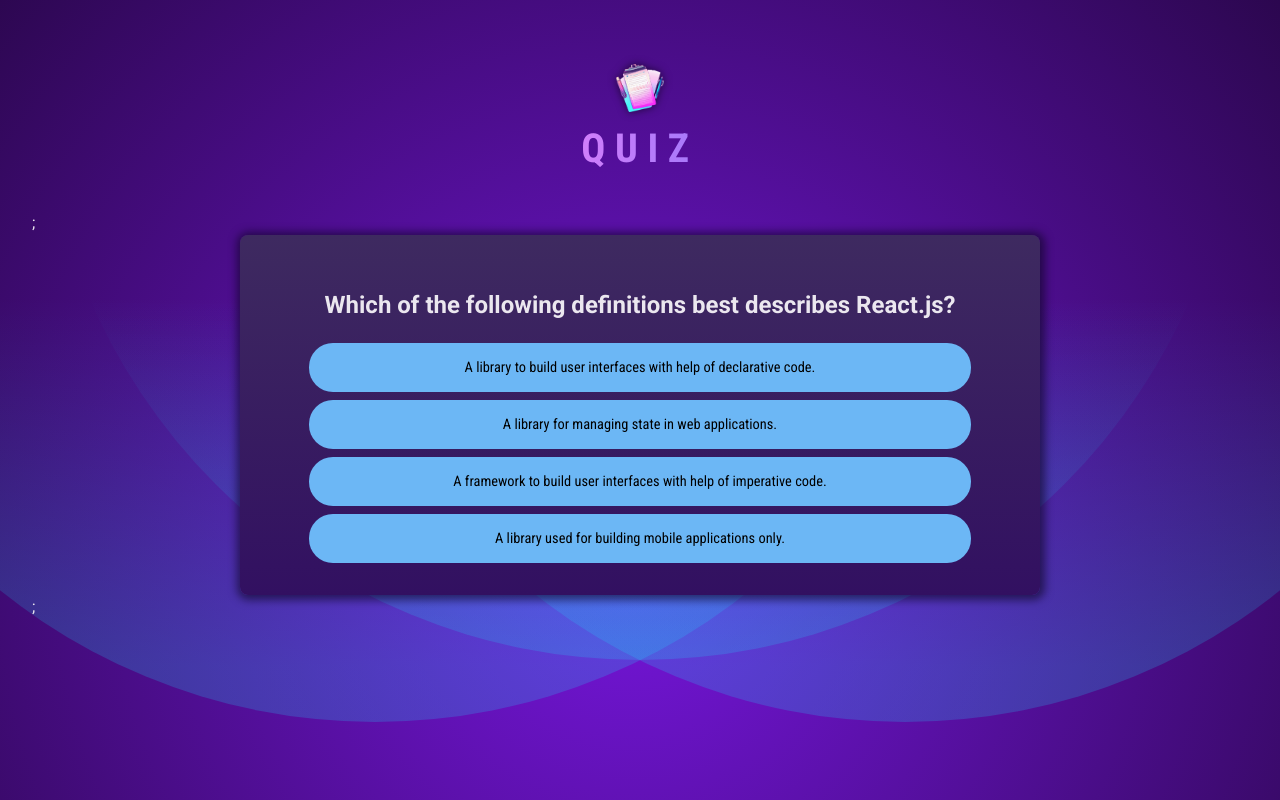
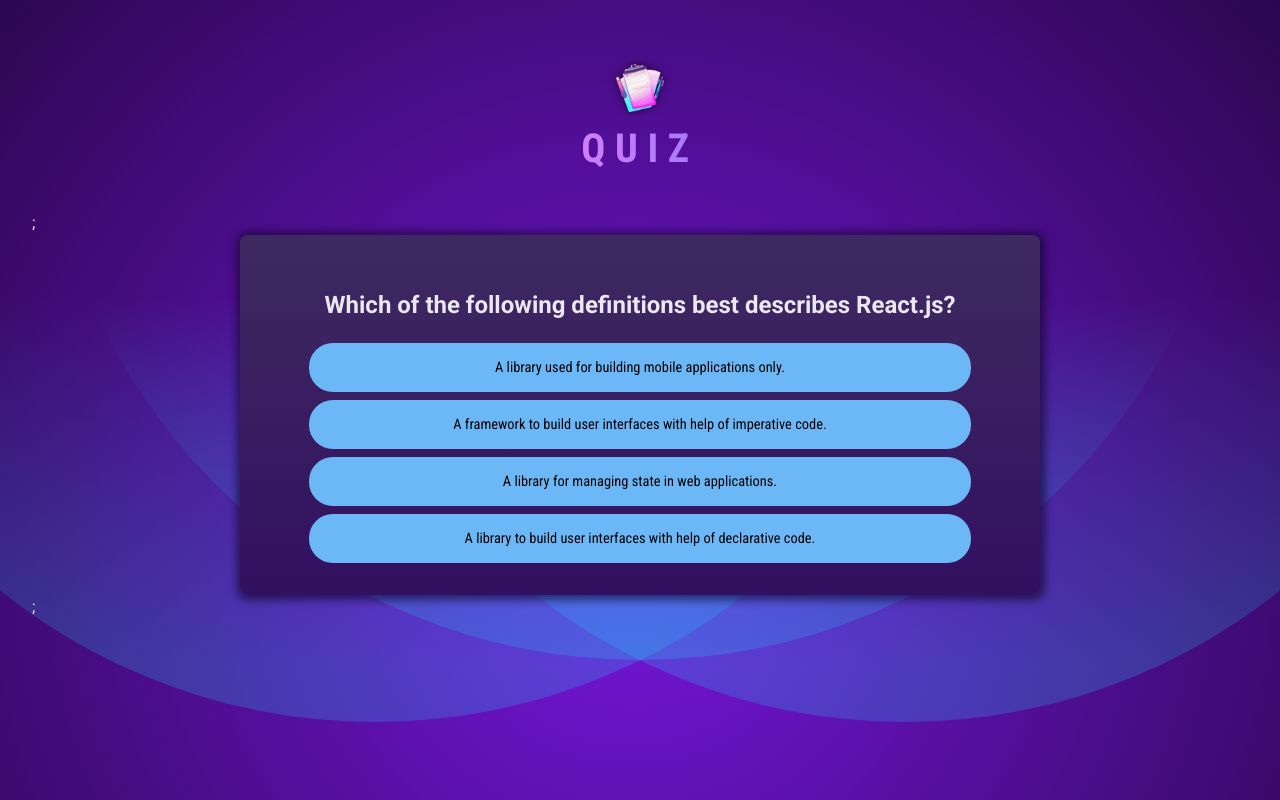
Before and after one commit to mkg1/react-refresher-quiz-app, a React (Vite) app: page / in a window 1280 px wide. Built offline with nearby package versions, Linux system fonts and the light colour scheme.

Commit message:
Shuffle displayed answers

```diff
--- a/src/components/Quiz.jsx
+++ b/src/components/Quiz.jsx
@@ -6,6 +6,9 @@
 
     const activeQuestionIndex = userAnswers.length; //deriving active question index rather than managing it as state is better practice (less state to manage)
 
+    const shuffledAnswers = [...Questions[activeQuestionIndex].answers]; //create new array to enure og array stays as is (unshuffled)
+    shuffledAnswers.sort((a, b) => Math.random() - 0.5 );
+
     function handleSelectAnswers(selectedAnswer) {
         setUserAnswers((prevUserAnswers) => {
             return [...prevUserAnswers, selectedAnswer];
@@ -13,12 +16,13 @@
     }
 
 
+
     return (
     <div id="quiz">
         <div id="questions">
             <h2>{Questions[activeQuestionIndex].text}</h2>
             <ul id="answers">
-                {Questions[activeQuestionIndex].answers.map((option) =>
+                {shuffledAnswers.map((option) =>
                 <li key={option} className="answer">
                     <button onClick={() => handleSelectAnswers(option)}>{option}</button>
                 </li>
```
